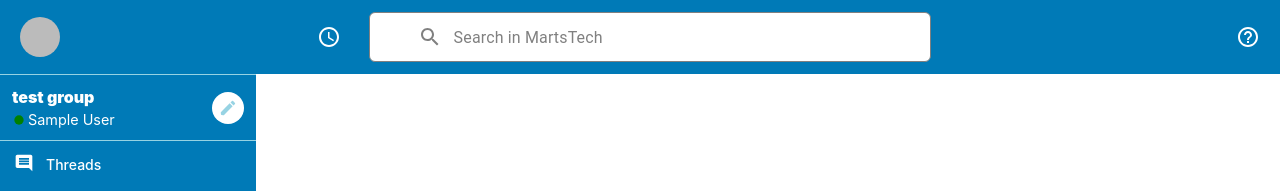
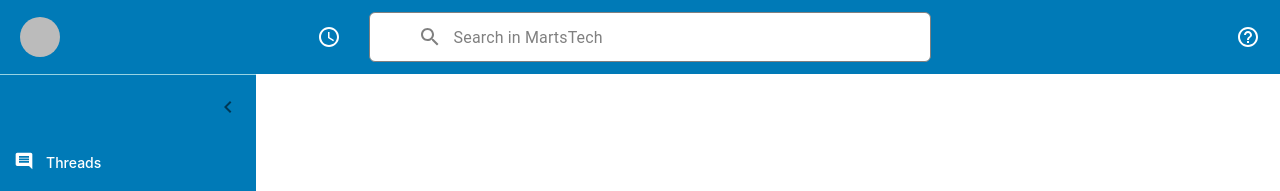
Before and after one commit to addtobasic/ieru, a Next.js app: page / in a window 1280 px wide. Shown: the top 191 px of the page. Built offline with nearby package versions, Linux system fonts and the light colour scheme; no server answers; the database is empty; sample sign-in values are in the browser's storage.

Commit message:
:thumbsup: feat: refs #25 SidebarHeaderのcomponentへの分割

```diff
--- a/src/components/sidebar/header/SidebarHeader.tsx
+++ b/src/components/sidebar/header/SidebarHeader.tsx
@@ -1,30 +1,33 @@
-import CreateIcon from "@material-ui/icons/Create";
-import styled from "styled-components";
-import SidebarHeaderInfo from "./SidebarHeaderInfo";
+import React from "react";
+import IconButton from "@mui/material/IconButton";
+import ChevronLeftIcon from "@mui/icons-material/ChevronLeft";
+import ChevronRightIcon from "@mui/icons-material/ChevronRight";
+import { styled, useTheme } from "@mui/material/styles";
+// import SidebarHeaderInfo from "./SidebarHeaderInfo";
 
-const SidebarHeader = () => (
-  <StyledContainer>
-    <SidebarHeaderInfo />
-    <CreateIcon />
-  </StyledContainer>
-);
+interface SideBarHeaderProps {
+  handleDrawerClose: () => void;
+}
+
+const SidebarHeader: React.FC<SideBarHeaderProps> = ({ handleDrawerClose }) => {
+  const theme = useTheme();
+
+  return (
+    <DrawerHeader>
+      <IconButton onClick={handleDrawerClose}>
+        {theme.direction === "ltr" ? <ChevronLeftIcon /> : <ChevronRightIcon />}
+      </IconButton>
+    </DrawerHeader>
+  );
+};
+
+const DrawerHeader = styled("div")(({ theme }) => ({
+  display: "flex",
+  alignItems: "center",
+  padding: theme.spacing(0, 1),
+  // necessary for content to be below app bar
+  ...theme.mixins.toolbar,
+  justifyContent: "flex-end",
+}));
 
 export default SidebarHeader;
-
-const StyledContainer = styled.div`
-  display: flex;
-  border-bottom: 1px solid var(--sidebar-color);
-  padding: 0.75rem;
-
-  > svg {
-    background-color: white;
-    color: var(--sidebar-color);
-    border-radius: 50%;
-    height: 2rem;
-    width: 2rem;
-    font-size: 1.125rem;
-    padding: 0.4rem;
-    margin-top: auto;
-    margin-bottom: auto;
-  }
-`;
```
